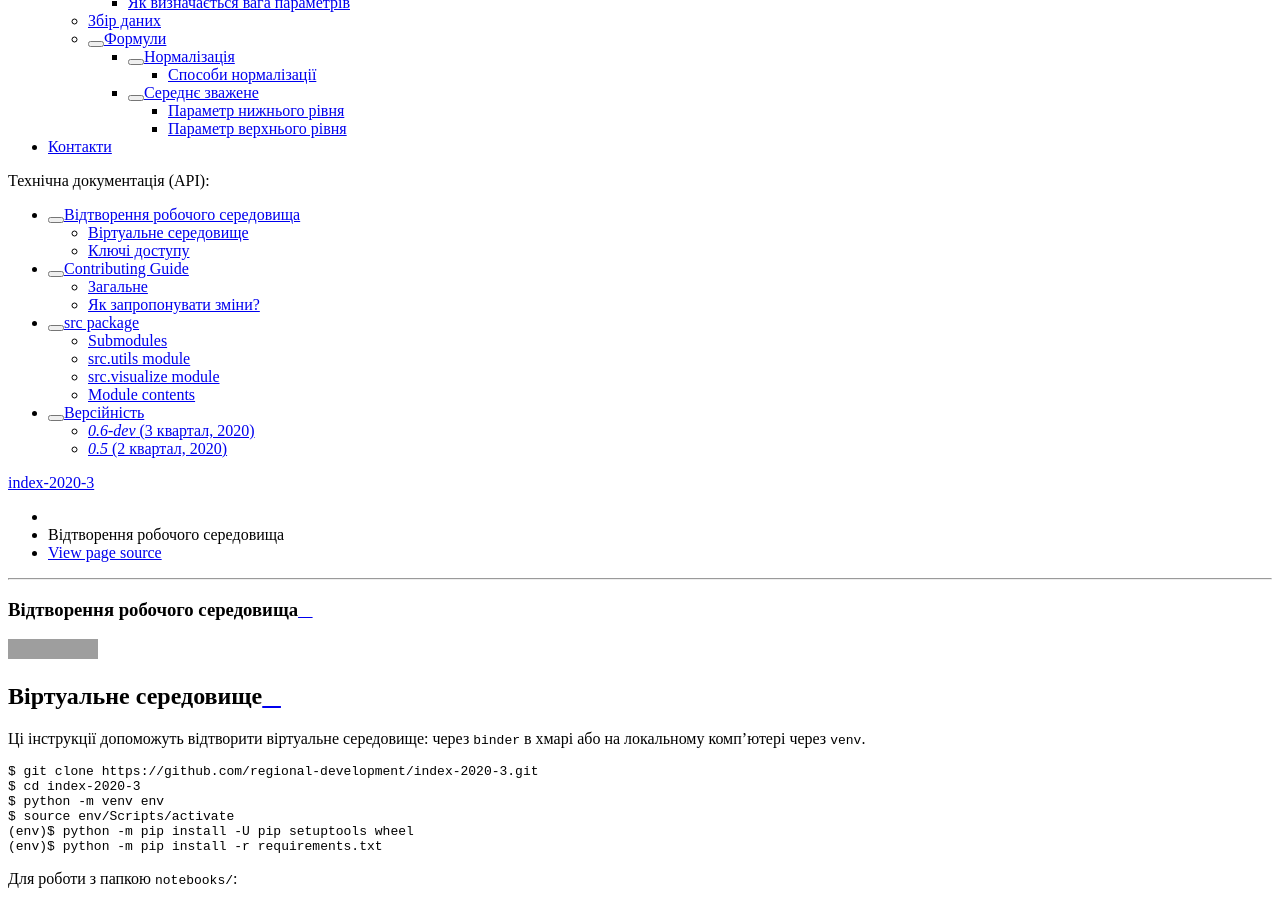
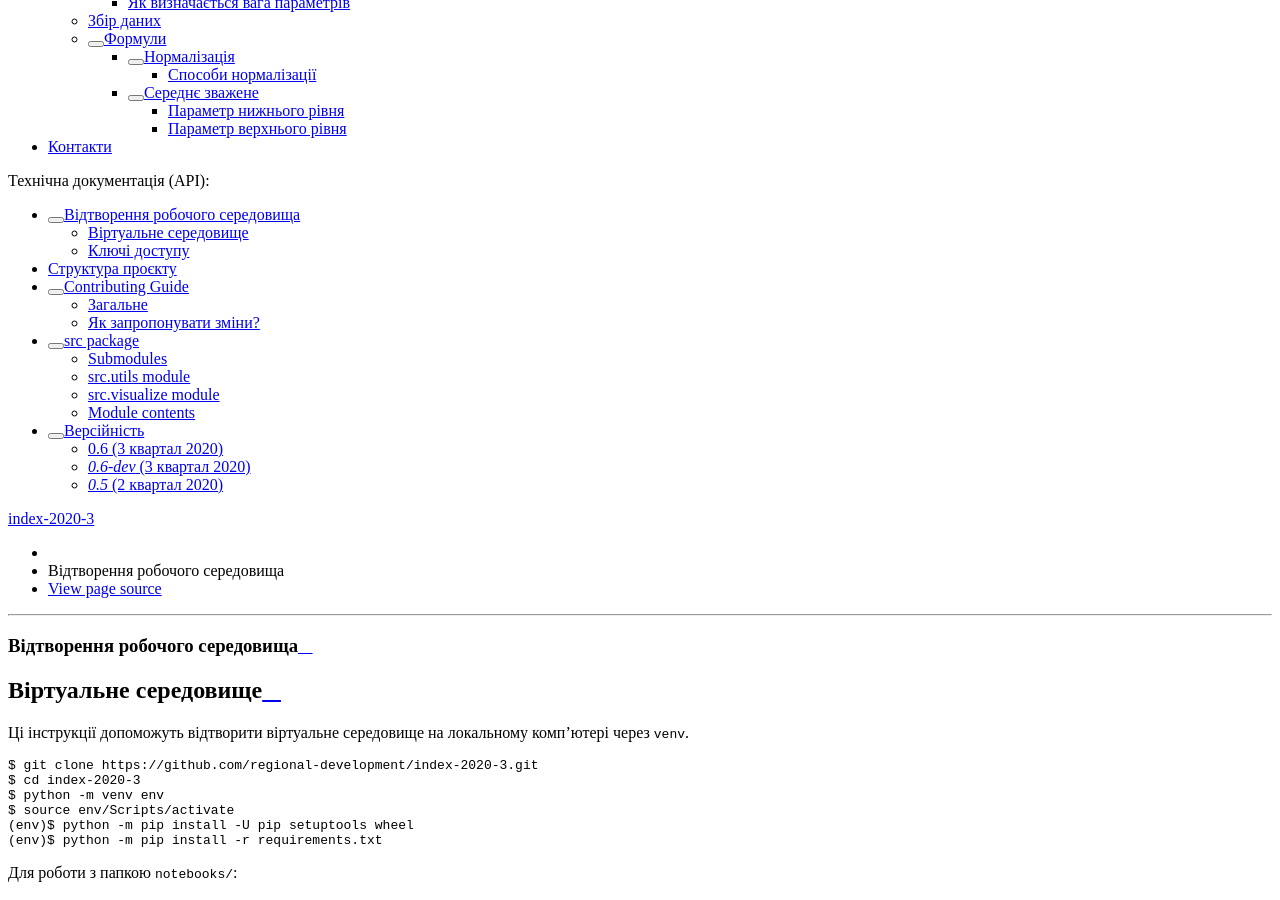
Before and after one commit to regional-development/index-2020-3, a Sphinx documentation site: the page built from docs/writings/installation.rst, in a window 1280 px wide and 900 px high, scrolled down 193 px. Built offline with Sphinx 7.4.7 and the Read the Docs theme 2.0.0, drawn with Linux system fonts in a browser that asks for light colours; grey boxes are pictures that could not be loaded.

Commit message:
Прибрав binder; додав у зміст структуру проєкта; відформатував параметри у версійності і додав 0.6

```diff
--- a/docs/README.rst
+++ b/docs/README.rst
@@ -2,7 +2,7 @@
 =======================================
 
 Згенерувати документацію з ``src/``
----------------------------------
+-----------------------------------
 
 Спочатку імпортувати ``src`` в ``conf.py``.
 
--- a/docs/writings/installation.rst
+++ b/docs/writings/installation.rst
@@ -1,15 +1,14 @@
 Відтворення робочого середовища
 ===============================
 
-.. image:: https://mybinder.org/badge_logo.svg
-        :target: https://mybinder.org/v2/gh/regional-development/index-2020-3/main
+.. .. image:: https://mybinder.org/badge_logo.svg
+..         :target: https://mybinder.org/v2/gh/regional-development/index-2020-3/main
 
 
 Віртуальне середовище
 ---------------------
 
-Ці інструкції допоможуть відтворити віртуальне середовище:
-через ``binder`` в хмарі або на локальному комп'ютері через ``venv``.
+Ці інструкції допоможуть відтворити віртуальне середовище на локальному комп'ютері через ``venv``.
 
 .. code-block:: console
 
```
Also changed, not shown: CHANGELOG.rst (+14 -9 lines), docs/index.rst (+6 -5 lines), .github/CODEBASE_STRUCTURE.rst, .github/CONTRIBUTING.rst.
